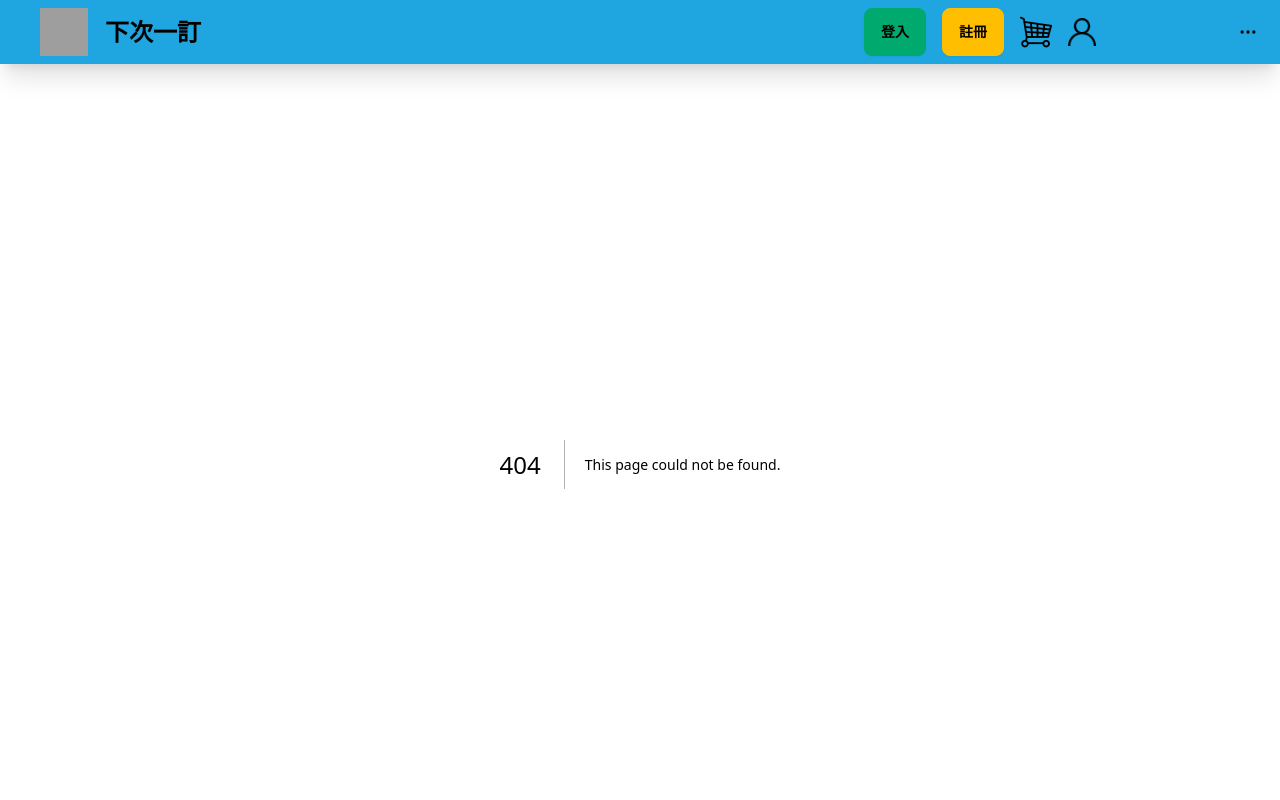
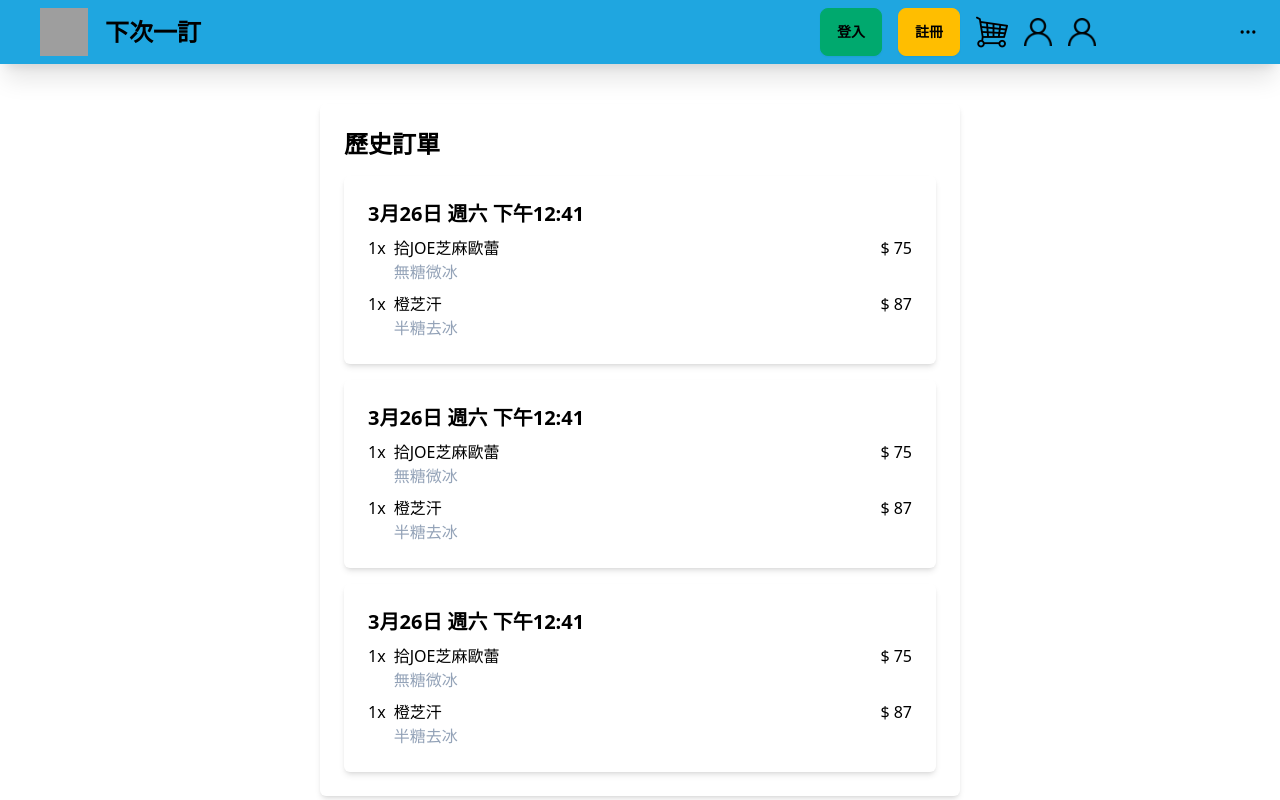
Before and after one commit to EricLin0619/drinks-website, a Next.js app: page /Userhistory in a window 1280 px wide. Before the commit this address had no page. Shown: the top 800 px of the page. Built offline with nearby package versions, Linux system fonts and the light colour scheme; grey boxes are pictures that could not be loaded.

Commit message:
feat: user history order

```diff
--- /dev/null
+++ b/src/app/Userhistory/page.tsx
@@ -0,0 +1,37 @@
+import testData from './testData.json';
+
+function Page() {
+  return (
+    <main className="w-1/2 rounded-md shadow-md mt-10 mx-auto p-6">
+      <p className="text-2xl font-bold text-black">歷史訂單</p>
+      {testData.map((order, index) => {
+        return (
+          <div
+            key={index}
+            className="w-full rounded-md shadow-md mt-4 text-black p-6"
+          >
+            <p className="text-xl font-bold">
+              {order.time}
+            </p>
+            <div className="grid grid-cols-1 gap-2 mt-2">
+              {order.drinks.map((drink, index) => {
+                return (
+                  <div key={index} className="flex">
+                    <p>{drink.quantity}x</p>
+                    <div className="ml-2">
+                      <p>{drink.name}</p>
+                      <p className="text-slate-400">{drink.sugar}{drink.ice}</p>
+                    </div>
+                    <p className="ml-auto">$ {drink.price}</p>
+                  </div>
+                );
+              })}
+            </div>
+          </div>
+        );
+      })}
+    </main>
+  );
+}
+
+export default Page;
--- /dev/null
+++ b/src/app/Userhistory/testData.json
@@ -0,0 +1,59 @@
+[
+  {
+    "time": "3月26日 週六 下午12:41",
+    "drinks": [
+      {
+        "name": "拾JOE芝麻歐蕾",
+        "sugar": "無糖",
+        "ice": "微冰",
+        "price": 75,
+        "quantity": 1
+      },
+      {
+        "name": "橙芝汗",
+        "sugar": "半糖",
+        "ice": "去冰",
+        "price": 87,
+        "quantity": 1
+      }
+    ]
+  },
+  {
+    "time": "3月26日 週六 下午12:41",
+    "drinks": [
+      {
+        "name": "拾JOE芝麻歐蕾",
+        "sugar": "無糖",
+        "ice": "微冰",
+        "price": 75,
+        "quantity": 1
+      },
+      {
+        "name": "橙芝汗",
+        "sugar": "半糖",
+        "ice": "去冰",
+        "price": 87,
+        "quantity": 1
+      }
+    ]
+  },
+  {
+    "time": "3月26日 週六 下午12:41",
+    "drinks": [
+      {
+        "name": "拾JOE芝麻歐蕾",
+        "sugar": "無糖",
+        "ice": "微冰",
+        "price": 75,
+        "quantity": 1
+      },
+      {
+        "name": "橙芝汗",
+        "sugar": "半糖",
+        "ice": "去冰",
+        "price": 87,
+        "quantity": 1
+      }
+    ]
+  }
+]
--- a/src/app/userData/page.tsx
+++ b/src/app/userData/page.tsx
@@ -1,6 +1,6 @@
 function Page() {
   return (
-    <main className="w-1/3 rounded-md shadow-md mx-auto mt-10 p-6">
+    <main className="w-1/3 rounded-md shadow-md mx-auto mt-10 p-6 text-black">
       <p className="text-2xl font-bold text-black">我的帳戶</p>
       <div className="label">
         <span className="label-text mt-4">姓名</span>
@@ -16,6 +16,14 @@ function Page() {
       <input
         type="text"
         placeholder="0967849855"
+        className="bg-white p-2 border-2 rounded-md block w-full"
+      />
+      <div className="label">
+        <span className="label-text mt-4">送餐地址</span>
+      </div>
+      <input
+        type="text"
+        placeholder="桃園市中壢區中大路300號"
         className="bg-white p-2 border-2 rounded-md block w-full"
       />
       <div className="label">
--- a/src/components/button/registerButton.tsx
+++ b/src/components/button/registerButton.tsx
@@ -35,6 +35,11 @@ export default function RegisterButton() {
           />
           <input
             type="text"
+            placeholder="送餐地址"
+            className="bg-white p-2 border-2 rounded-md block w-full mt-4"
+          />
+          <input
+            type="text"
             placeholder="電子郵件"
             className="bg-white p-2 border-2 rounded-md block w-full mt-4"
           />
--- a/src/components/navbar.tsx
+++ b/src/components/navbar.tsx
@@ -48,6 +48,7 @@ export default function Navbar() {
             <RegisterButton/>
             <img src="./shopping-cart.png" alt="shopping-cart" className='w-8 h-8 cursor-pointer' onClick={()=>{router.push("./shoppingCart")}}/>
             <img src="./user.png" alt="shopping-cart" className='w-7 h-7 cursor-pointer ml-4' onClick={()=>{router.push("./userData")}}/>
+            <img src="./user.png" alt="shopping-cart" className='w-7 h-7 cursor-pointer ml-4' onClick={()=>{router.push("./Userhistory")}}/>
           </>
           :
           <>
```
